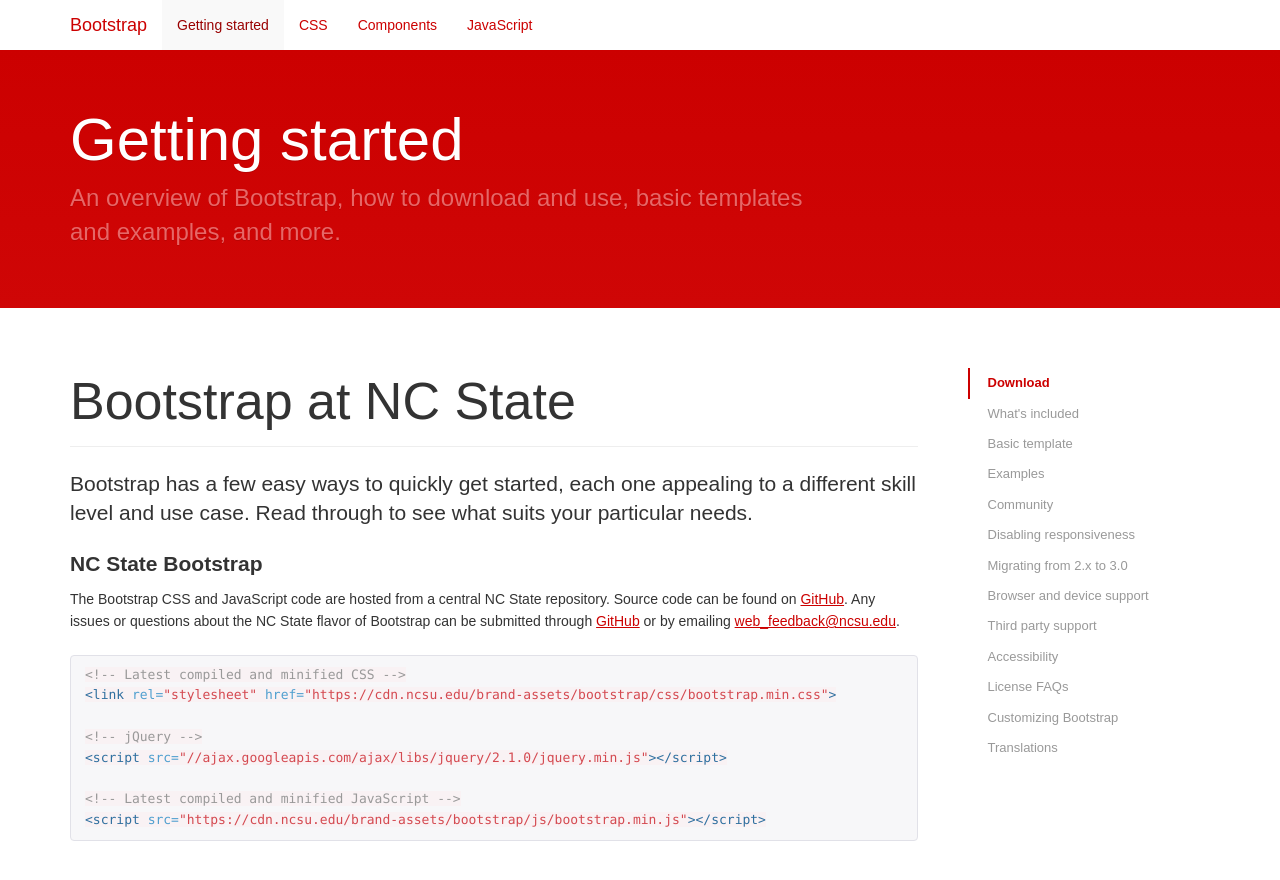
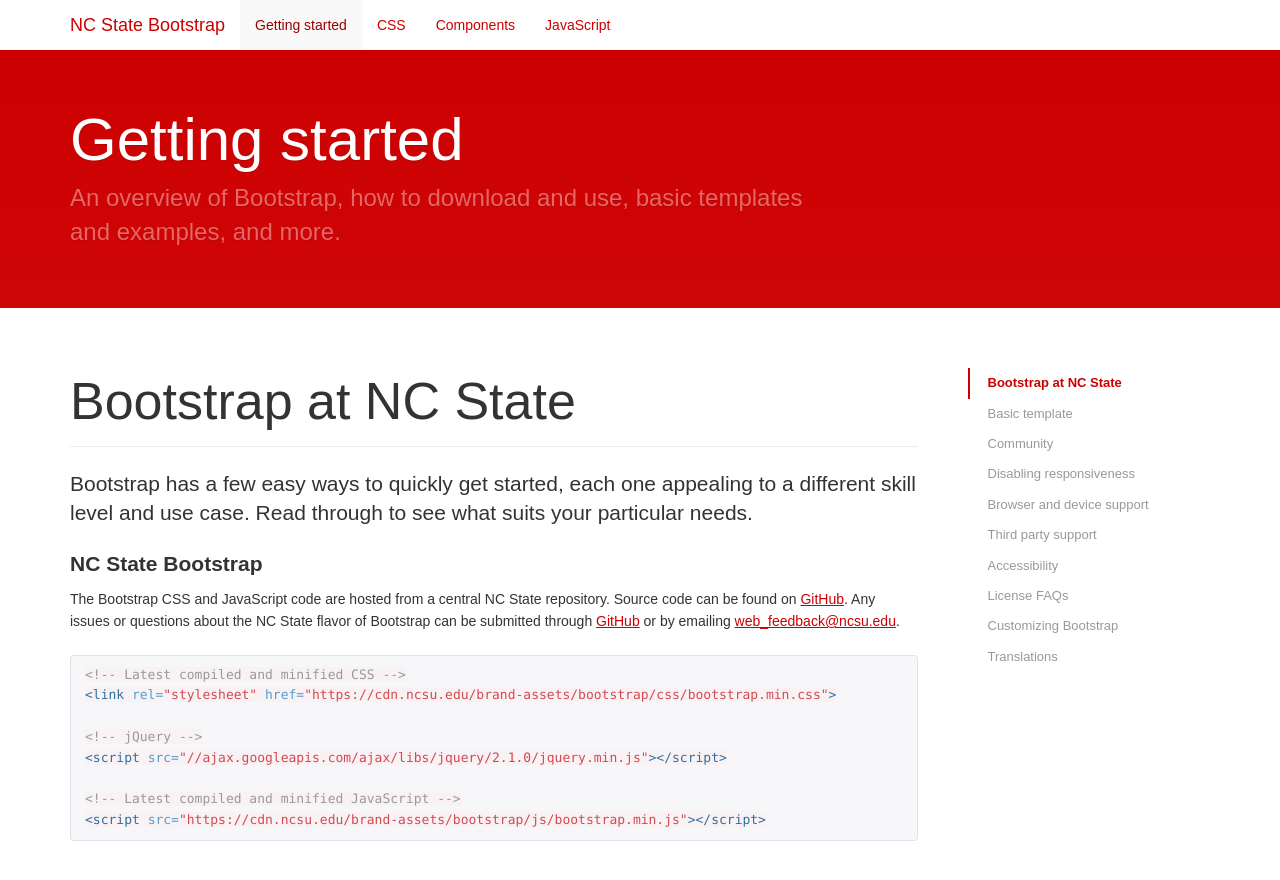
Before and after one commit to ncstate/ncstate-bootstrap, a Jekyll site: the page built from docs/getting-started.html, in a window 1280 px wide and 900 px high. Shown: the top 880 px of the window. Built offline with Jekyll 4.4.1, drawn with Linux system fonts in a browser that asks for light colours; nearby versions of some CDN libraries; some web fonts are replaced; Markdown is read by kramdown in place of the engine named in the settings; comment, search, counter and statistics services are not loaded.

Commit message:
Updating nav

```diff
--- a/docs/_includes/nav-getting-started.html
+++ b/docs/_includes/nav-getting-started.html
@@ -1,33 +1,14 @@
 <li>
-  <a href="#download">Download</a>
-</li>
-<li>
-  <a href="#whats-included">What's included</a>
-  <ul class="nav">
-    <li><a href="#whats-included-precompiled">Precompiled</a></li>
-    <li><a href="#whats-included-source">Source code</a></li>
-  </ul>
+  <a href="#download">Bootstrap at NC State</a>
 </li>
 <li>
   <a href="#template">Basic template</a>
-</li>
-<li>
-  <a href="#examples">Examples</a>
-  <ul class="nav">
-    <li><a href="#examples-framework">Using the framework</a></li>
-    <li><a href="#examples-navbars">Navbars in action</a></li>
-    <li><a href="#examples-custom">Custom components</a></li>
-    <li><a href="#examples-experiments">Experiments</a></li>
-  </ul>
 </li>
 <li>
   <a href="#community">Community</a>
 </li>
 <li>
   <a href="#disable-responsive">Disabling responsiveness</a>
-</li>
-<li>
-  <a href="#migration">Migrating from 2.x to 3.0</a>
 </li>
 <li>
   <a href="#support">Browser and device support</a>
--- a/docs/_includes/nav-main.html
+++ b/docs/_includes/nav-main.html
@@ -7,7 +7,7 @@
         <span class="icon-bar"></span>
         <span class="icon-bar"></span>
       </button>
-      <a href="../" class="navbar-brand">Bootstrap</a>
+      <a href="../getting-started" class="navbar-brand">NC State Bootstrap</a>
     </div>
     <nav class="collapse navbar-collapse bs-navbar-collapse" role="navigation">
       <ul class="nav navbar-nav">
```
